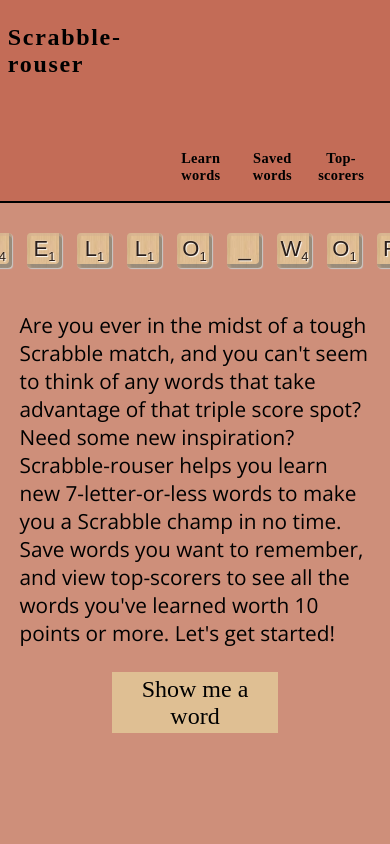
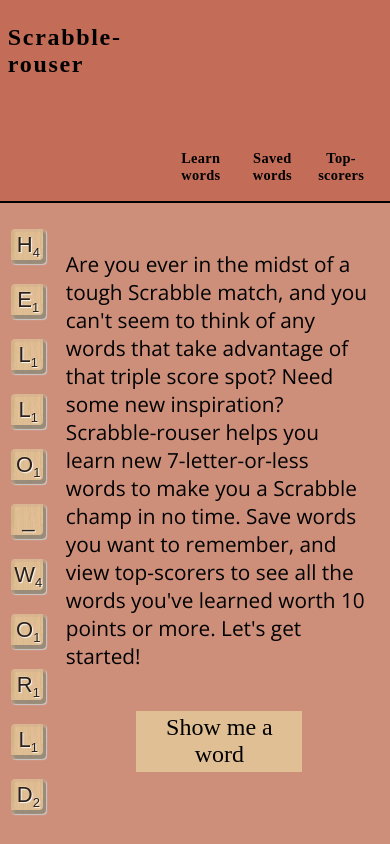
Before and after one commit to kendallha/scrabble-rouser, a React (Create React App) app: page / in a window 390 px wide. Built offline with nearby package versions, Linux system fonts and the light colour scheme; a web font is replaced by a local one.

Commit message:
Adjust mobile layout of welcome page

```diff
--- a/src/Components/Letter/Letter.css
+++ b/src/Components/Letter/Letter.css
@@ -1,3 +1,9 @@
 .scrabble-wrapper {
   margin: 1%;
 }
+
+@media screen and (max-width: 480px) {
+  .scrabble-wrapper {
+    margin: 0;
+  }
+}
--- a/src/Components/Welcome/Welcome.css
+++ b/src/Components/Welcome/Welcome.css
@@ -20,14 +20,36 @@
   font-size: 1.3em;
 }
 
-/* .start {
-  padding: 1%;
-  font-size: 1.5em;
-  background: #dfbf93;
-  border: 2px solid transparent;
-  font-family: 'Mate SC', serif;
+.welcome-section {
+  display: flex;
+  flex-direction: column;
+  align-items: center;
 }
 
-.start:hover {
-  border: 2px solid black;
-} */
+@media screen and (max-width: 800px) {
+  .word-tiles {
+    justify-content: center;
+  }
+}
+
+@media screen and (max-width: 518px) {
+  .word-tiles {
+    flex-direction: column;
+  }
+
+  .welcome {
+   flex-direction: row;
+   align-items: flex-start;
+   padding-left: 2%;
+  }
+
+  .welcome-section {
+    flex-direction: column;
+    align-items: center;
+    padding-top: 5%;
+  }
+
+  .start {
+    margin-top: 10%;
+  }
+}
--- a/src/Components/Welcome/Welcome.js
+++ b/src/Components/Welcome/Welcome.js
@@ -12,10 +12,12 @@
   return(
     <section className='welcome'>
       <div className='word-tiles'>{wordTiles}</div>
-      <p className='intro'>Are you ever in the midst of a tough Scrabble match, and you can't seem to think of any words that take advantage of that triple score spot? Need some new inspiration? Scrabble-rouser helps you learn new 7-letter-or-less words to make you a Scrabble champ in no time. Save words you want to remember, and view top-scorers to see all the words you've learned worth 10 points or more. Let's get started!</p>
-      <Link to='/learn'>
-        <button className='start'>Show me a word</button>
-      </Link>
+      <div className='welcome-section'>
+        <p className='intro'>Are you ever in the midst of a tough Scrabble match, and you can't seem to think of any words that take advantage of that triple score spot? Need some new inspiration? Scrabble-rouser helps you learn new 7-letter-or-less words to make you a Scrabble champ in no time. Save words you want to remember, and view top-scorers to see all the words you've learned worth 10 points or more. Let's get started!</p>
+        <Link to='/learn'>
+          <button className='start'>Show me a word</button>
+        </Link>
+      </div>
     </section>
   )
 }
```
